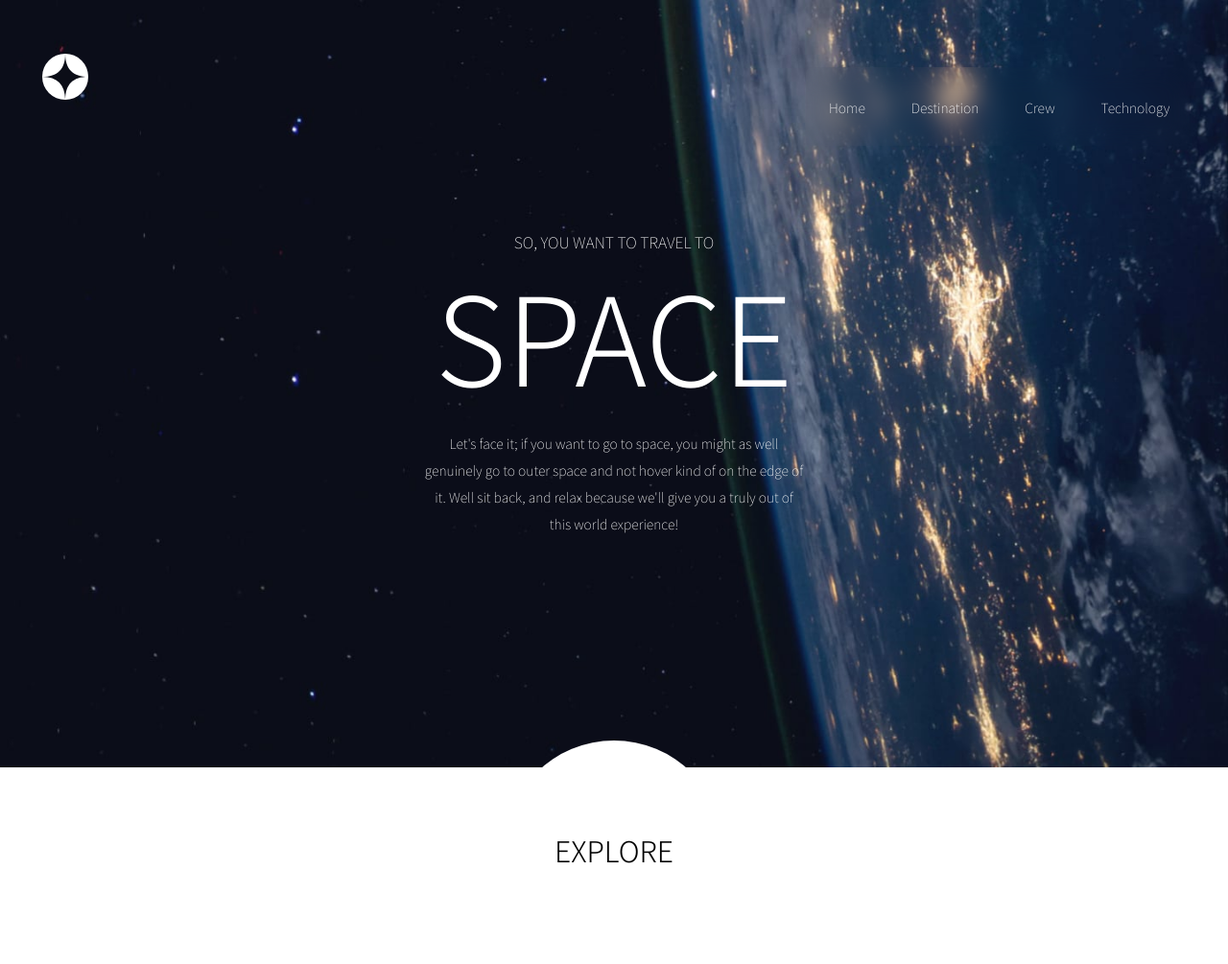
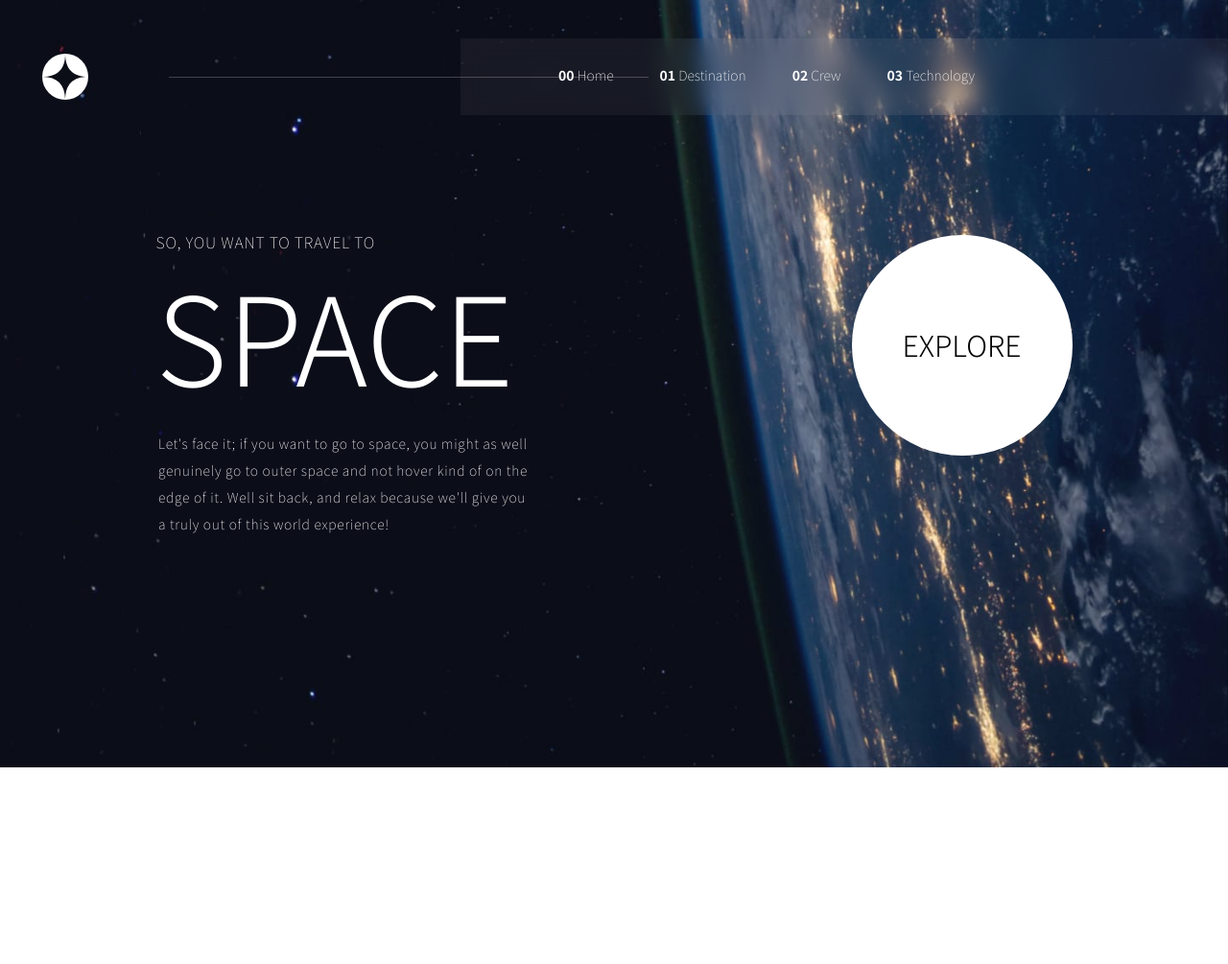
Before and after one commit to zahra-200/space-tourism-website, a website: page src/index.html in a window 1280 px wide. Shown: the whole page at 96% size. After the commit the page ends 800 px from the top, so only its background shows below. Drawn offline with Linux system fonts and the light colour scheme.

Commit message:
complete home page design

```diff
--- a/src/index.html
+++ b/src/index.html
@@ -12,35 +12,41 @@
 </head>
 <body class=" h-screen min-[1020px]:bg-[url('../assets/home/background-home-desktop.jpg')] min-[450px]:bg-[url('../assets/home/background-home-tablet.jpg')] max-[450px]:bg-[url('../assets/home/background-home-mobile.jpg')] bg-no-repeat bg-cover ">
     <!-- Navbar -->
-  <div class="flex justify-between items-center p-5 lg:p-14 lg:pl-11 ">
+    <div class="flex justify-between items-center p-5 lg:p-14 lg:pl-11 relative">
       <svg xmlns="http://www.w3.org/2000/svg" width="48" height="48" ><g fill="none" fill-rule="evenodd"><circle cx="24" cy="24" r="24" fill="#FFF"/><path fill="#0B0D17" d="M24 0c0 16-8 24-24 24 15.718.114 23.718 8.114 24 24 0-16 8-24 24-24-16 0-24-8-24-24z"/></g></svg>
+
+      <hr class="absolute max-[1024px]:hidden max-[1440px]:left-44 max-[1440px]:w-[500px] max-[1920px]:w-[550px] max-[1920px]:left-52 z-20 opacity-25 ">
+
       <div id="collapsibleIcon" class="flex justify-end items-end flex-col relative ">
 
-      <div id="iconContainer" class="sm:invisible">
+        <div id="iconContainer" class="sm:hidden">
           <svg xmlns="http://www.w3.org/2000/svg" width="24" height="21" ><g fill="#D0D6F9" fill-rule="evenodd"><path d="M0 0h24v3H0zM0 9h24v3H0zM0 18h24v3H0z"/></g></svg>
         </div>
 
         <ul class=" flex flex-col  text-white top-7 right-0 absolute w-[240px] rounded-b-md rounded-tl-md invisible backdrop-blur-md
-      sm:visible sm:-right-4 sm:-top-9 sm:flex-row sm:bg-[#131522] sm:w-[400px]
-      lg:backdrop-blur-md lg:bg-inherit lg:top-0">
+        sm:visible sm:-right-4 sm:-top-11 sm:flex-row sm:bg-[#131522] sm:w-[400px] sm:h-[100px] sm:rounded-none sm:text-center sm:pt-6
+        lg:bg-inherit lg:-top-10 lg:-right-14 lg:h-[80px] lg:w-[800px]  lg:pr-60 lg:pt-4 lg:rounded-none lg:justify-end lg:bg-white lg:bg-opacity-5">
           <li class="nav_li"><span class="numbers">00</span><a href="index.html"> Home</a></li>
-        <li class="nav_li"><span class="numbers">01</span><a href=""> Destination</a></li>
-        <li class="nav_li"><span class="numbers">02</span><a href=""> Crew</a></li>
-        <li class="nav_li"><span class="numbers">03</span><a href=""> Technology</a></li>
+          <li class="nav_li"><span class="numbers">01</span><a href="#"> Destination</a></li>
+          <li class="nav_li"><span class="numbers">02</span><a href="#"> Crew</a></li>
+          <li class="nav_li"><span class="numbers">03</span><a href="#"> Technology</a></li>
         </ul>
       </div>
-
-
     </div>
     <!-- Body text -->
-  <div class="text-white text-center grid gap-5 sm:mt-20">
-    <h3 >SO, YOU WANT TO TRAVEL TO</h3>
-    <h1 class="font-[400] text-7xl sm:text-9xl sm:font-[300] ">SPACE</h1>
-    <h5 class=" text-xs leading-6 text-center w-[270px] m-auto sm:w-[395px] sm:mt-4 sm:text-sm sm:leading-7">Let's face it; if you want to go to space, you might as well genuinely go to
+    <div class=" lg:flex lg:justify-around lg:items-center">
+      <div class="grid gap-5 text-white text-center sm:mt-20 lg:w-[400px] lg:text-left ">
+        <h3 class="lg:tracking-wider">SO, YOU WANT TO TRAVEL TO</h3>
+        <h1 class="font-[400] text-7xl sm:text-9xl sm:font-[300]">SPACE</h1>
+        <h5 class=" text-xs leading-6 text-center w-[270px] m-auto sm:w-[395px] sm:mt-4 sm:text-sm sm:leading-7 lg:text-left  lg:tracking-wider">Let's face it; if you want to go to space, you might as well genuinely go to
         outer space and not hover kind of on the edge of it. Well sit back, and relax
         because we'll give you a truly out of this world experience!
         </h5>
-    <h1 class="bg-white text-black w-[150px] h-[150px] pt-12 rounded-full text-center text-[25px] font-[400] m-auto mt-20 sm:w-[230px] sm:h-[230px] sm:mt-48 sm:mb-20 sm:pt-24 sm:text-3xl sm:font-[300]">EXPLORE</h1>
+      </div>
+      <div class="">
+        <h1 class="bg-white text-black w-[150px] h-[150px] pt-12 rounded-full text-center text-[25px] font-[400] m-auto mt-20 cursor-pointer
+        sm:w-[230px] sm:h-[230px] sm:mt-48 sm:mb-20 sm:pt-24 sm:text-3xl sm:font-[300] lg:m-0"><a href="#">EXPLORE</a></h1>
+      </div>
     </div>
   <!-- js files   -->
   <script src="jsCode.js"></script>
--- a/src/input.css
+++ b/src/input.css
@@ -6,9 +6,10 @@
     .nav_li{
        @apply p-[30px] border-b-[1px] border-b-gray-600 hover:bg-[#8181816c] hover:cursor-pointer
        sm:border-0  sm:hover:border-b-2 sm:hover:border-b-white sm:hover:bg-[#131522] sm:px-6 sm:pt-3  sm:text-sm
-
+       lg:hover:bg-transparent
     }
     .numbers{
-        @apply sm:invisible
+        @apply sm:hidden
+        lg:inline-block lg:font-bold
     }
 }
```
Also changed, not shown: src/output.css. Lines whose indentation alone changed are shown as unchanged.
